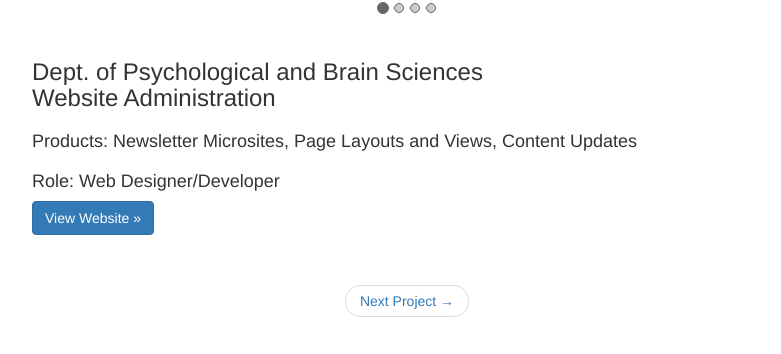
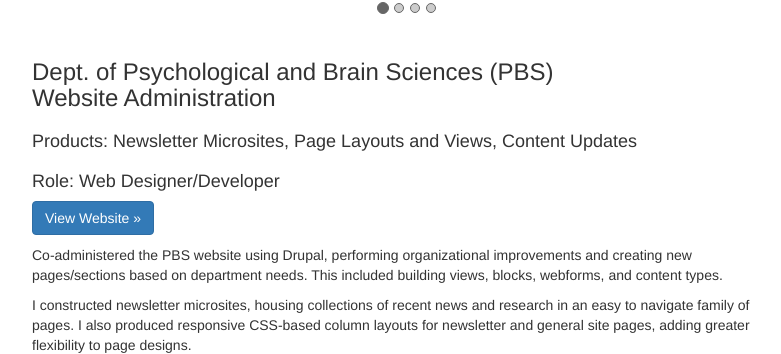
Before and after one commit to eyeadon/ey_website_bootstrap, a PHP site: page /my_websites/umass_pbs.php in a window 1280 px wide. Shown: the part 562-916 px from the top of the page, without its empty margins (233-1014 px from the left). Run offline with PHP 8.4, Linux system fonts and the light colour scheme.

Commit message:
description updates

```diff
--- a/graphic/umass-graphics.php
+++ b/graphic/umass-graphics.php
@@ -76,7 +76,7 @@
           <h2>Dept. of Psychological and Brain Sciences Communications</h2>
           <h3>Products: Homecoming Open House Promos, Clinical Psychology Event Promos</h3>
           <h3>Role: Graphic Designer</h3>
-          <p></p>
+          <p>Crafted effective graphic designs for web, email, print, and social media content, utilizing photo editing/retouching and vector illustration techniques.</p>
         </div>
       </div>
     </div> <!-- /container -->
--- a/my_websites/umass_pbs.php
+++ b/my_websites/umass_pbs.php
@@ -72,10 +72,13 @@
     <div class="container">
       <div class="row bottomPadding">
         <div class="col-md-8 col-md-offset-2">
-          <h2>Dept. of Psychological and Brain Sciences<br />Website Administration</h2>
+          <h2>Dept. of Psychological and Brain Sciences (PBS)<br />Website Administration</h2>
           <h3>Products: Newsletter Microsites, Page Layouts and Views, Content Updates</h3>
           <h3>Role: Web Designer/Developer</h3>
           <p><a class="btn btn-primary" href="https://www.pbs.umass.edu/about/newsletters/spring-2022-newsletter" role="button" target="_blank">View Website &raquo;</a></p>
+          <p>Co-administered the PBS website using Drupal, performing organizational improvements and creating new pages/sections based on department needs. This included building views, blocks, webforms, and content types.</p>
+          <p>I constructed newsletter microsites, housing collections of recent news and research in an easy to navigate family of pages. I also produced responsive CSS-based column layouts for newsletter and general site pages, adding greater flexibility to page designs.</p>
+          <p>Other tasks included customizing website taxonomy to track content and data entered into the site, and training department users in profile editing.</p>
         </div>
       </div>
     </div> <!-- /container -->
--- a/my_websites/wmcc.php
+++ b/my_websites/wmcc.php
@@ -81,9 +81,10 @@
       <div class="row bottomPadding">
         <div class="col-md-8 col-md-offset-2">
           <h2>Website Redesign and Build</h2>
-          <h3>Products: Responsive WordPress Website, WooCommerce Store, Membership/Donation Links</h3>
+          <h3>Products: Responsive WordPress Website, WooCommerce Store, Membership/Donation Capabilities</h3>
           <h3>Role: Web Designer/Developer</h3>
           <p><a class="btn btn-primary" href="http://www.climbgneiss.org/" role="button" target="_blank">View Website &raquo;</a></p>
+          <p>Created and supported current WordPress website for the WMCC, an organization centered around rock climbing access and environmental conservation. Established plans for an online store and membership/donation capabilities, implemented solutions using WordPress plugins and third-party services. Helped with fundraisers by creating web landing pages and donation links. Posted content including news stories, action photos, and promos for community events. Ensured website was running fast, secure, and up-to-date.</p>
         </div>
       </div>
     </div> <!-- /container -->
```
